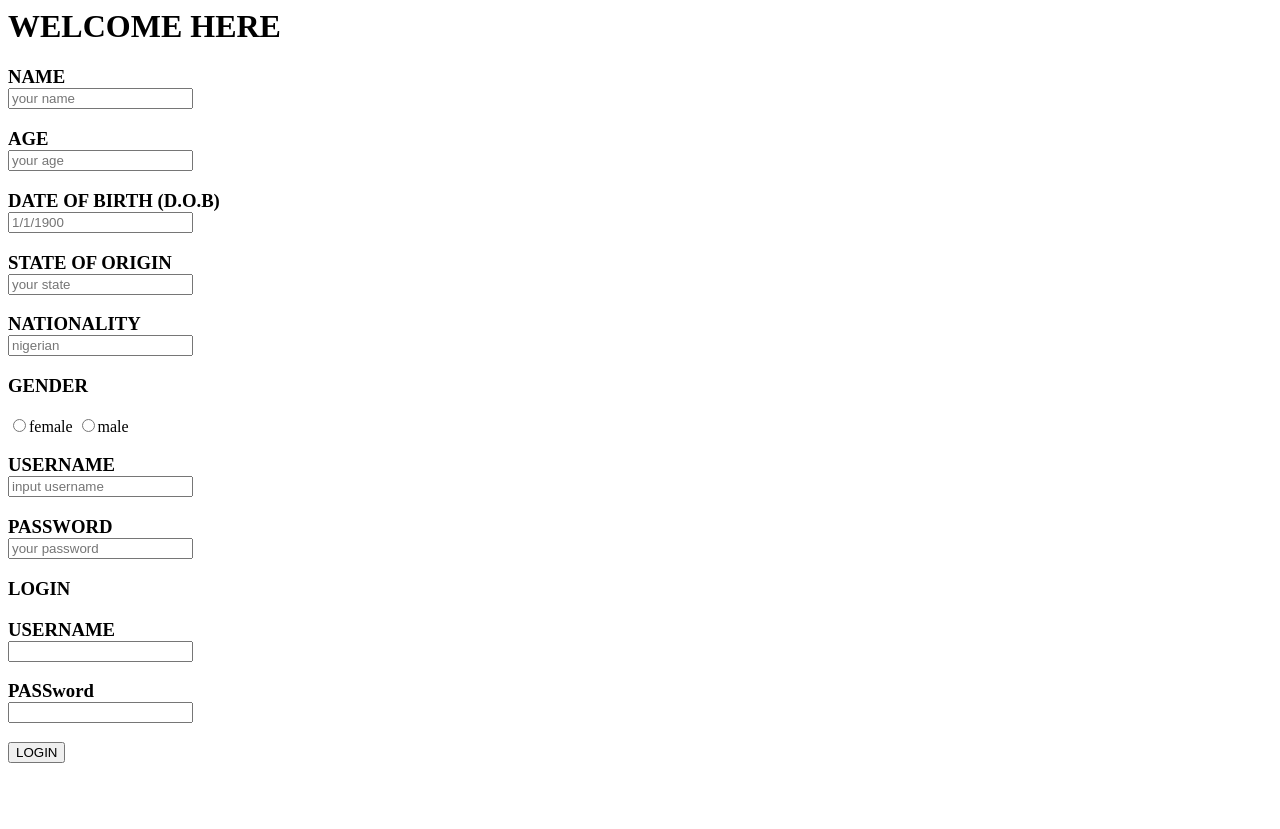
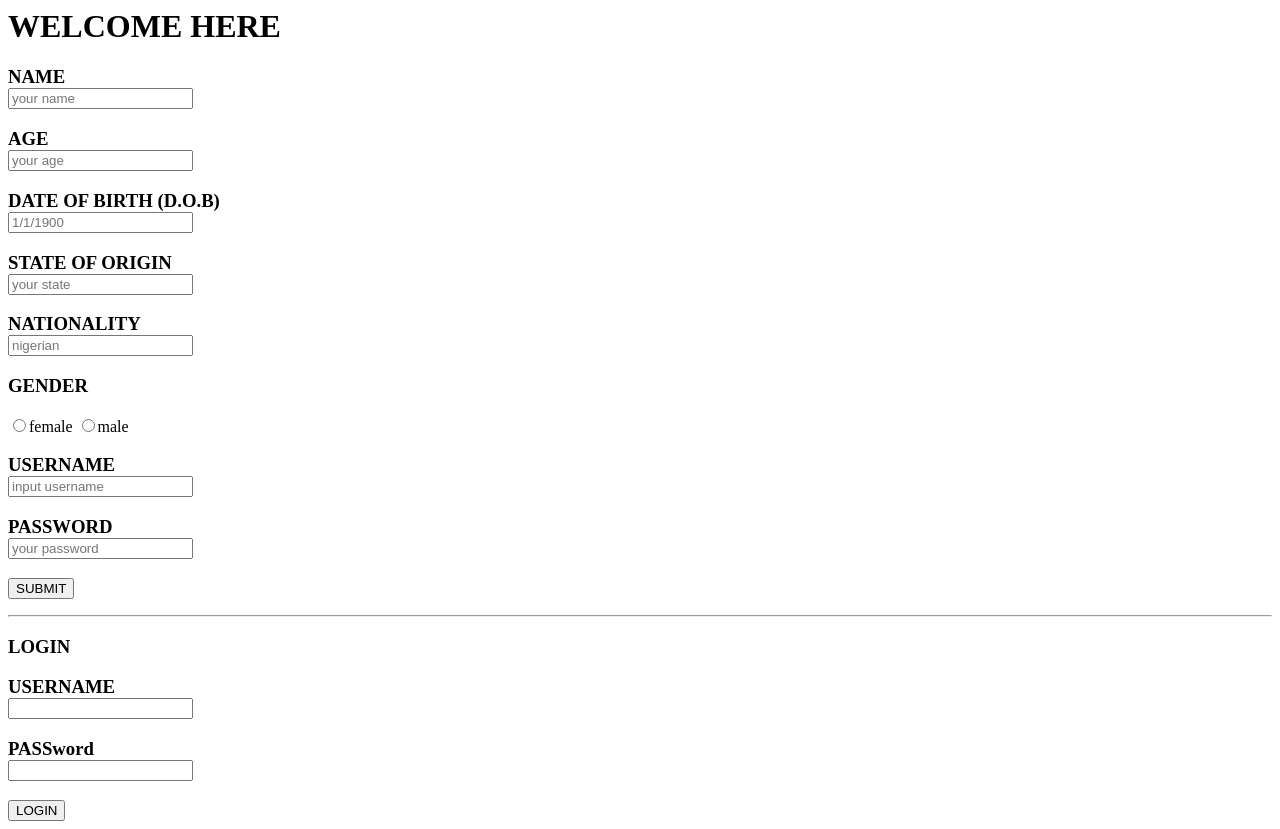
Before and after one commit to IslamiyyahOtun/AthletesReg, a plain HTML site: page index.html in a window 1280 px wide. Before the commit the page ends 800 px from the top, so only its background shows below. Drawn offline with Linux system fonts and the light colour scheme.

Commit message:
changes completed

```diff
--- a/index.html
+++ b/index.html
@@ -19,9 +19,11 @@
                      </label>
              <h3>USERNAME<div><input type="text$number"placeholder="input username"></div></h3>
              <h3>PASSWORD<div><input type="password"placeholder="your password"></div></h3>
+             <div><button type="submit">SUBMIT</button></div>
         </form>
 
-        <form>
+        <div>
+            <hr>
 
         <h3>LOGIN</h3>
 
@@ -31,7 +33,8 @@
                  <div><button type="submit">LOGIN</button></div>
 
              </div>
-        </form>
+            </hr>
+        </div>
 
     </body>
 </html>
```
